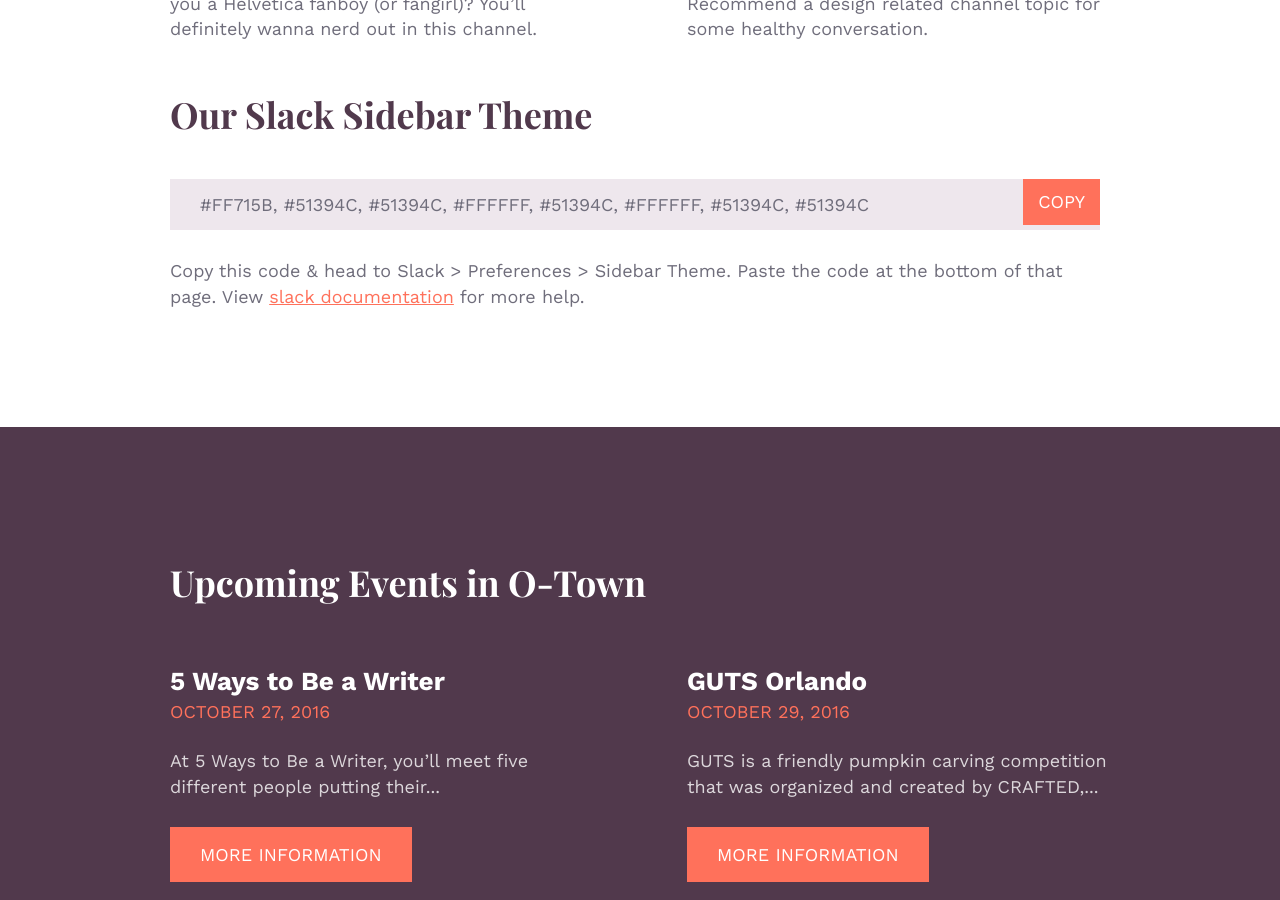
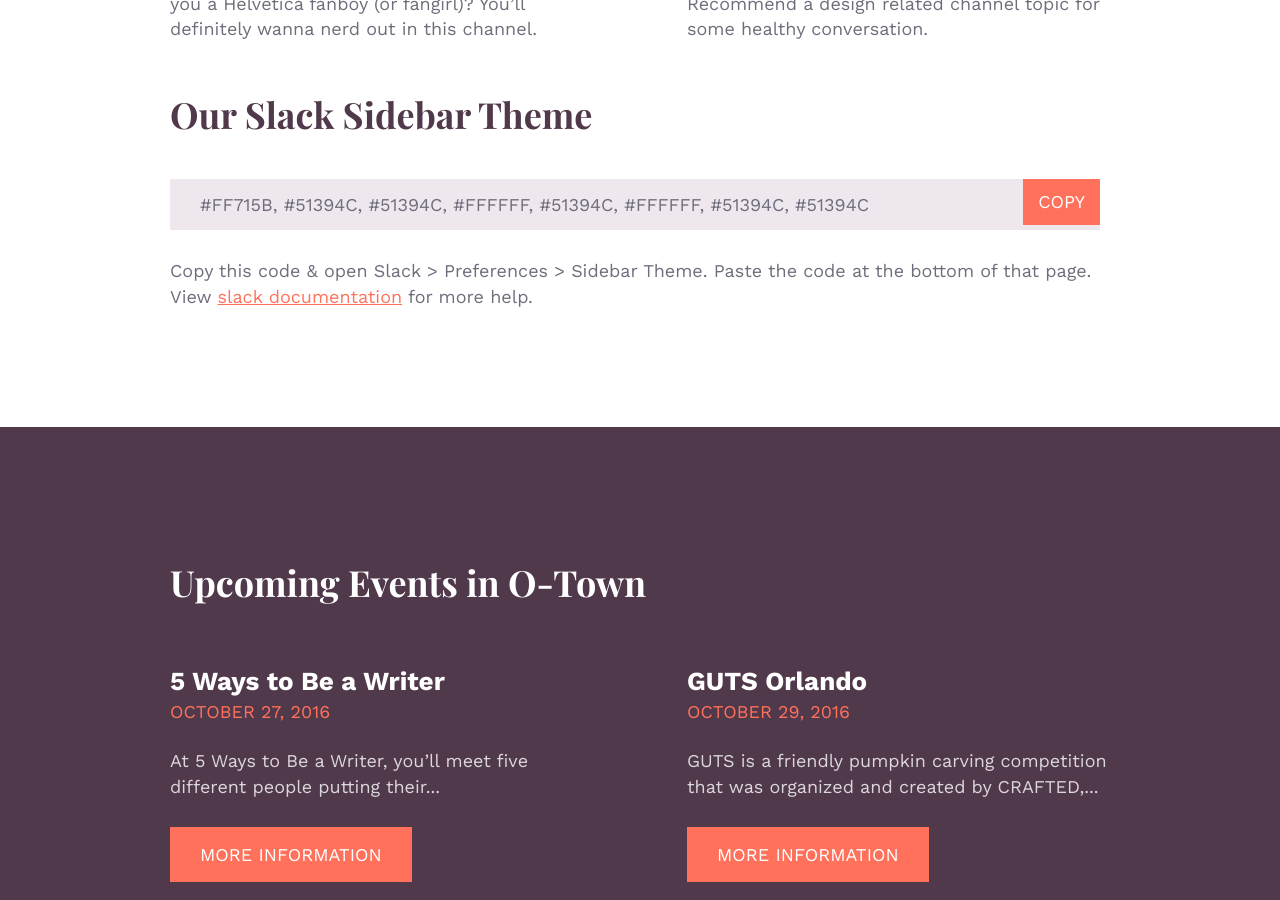
Before and after one commit to whosdustin/orlando-designers, a Jekyll site: the page built from index.html, in a window 1280 px wide and 900 px high, scrolled down 1359 px. Built offline with Jekyll 4.4.1, drawn with Linux system fonts in a browser that asks for light colours; comment, search, counter and statistics services are not loaded.

Commit message:
content change

```diff
--- a/index.html
+++ b/index.html
@@ -68,7 +68,7 @@ layout: default
 				<button id="copyTheme" class="button button--secondary button--inline" data-clipboard-target="#theme">Copy</button>
 			</div>
 			<p>
-				Copy this code &amp; head to Slack > Preferences > Sidebar Theme. Paste the code at the bottom of that page. View <a href="https://get.slack.help/hc/en-us/articles/205166337-Customizing-your-Slack-theme">slack documentation</a> for more help.
+				Copy this code &amp; open Slack > Preferences > Sidebar Theme. Paste the code at the bottom of that page. View <a href="https://get.slack.help/hc/en-us/articles/205166337-Customizing-your-Slack-theme">slack documentation</a> for more help.
 			</p>
 	</div>
 </section>
```
